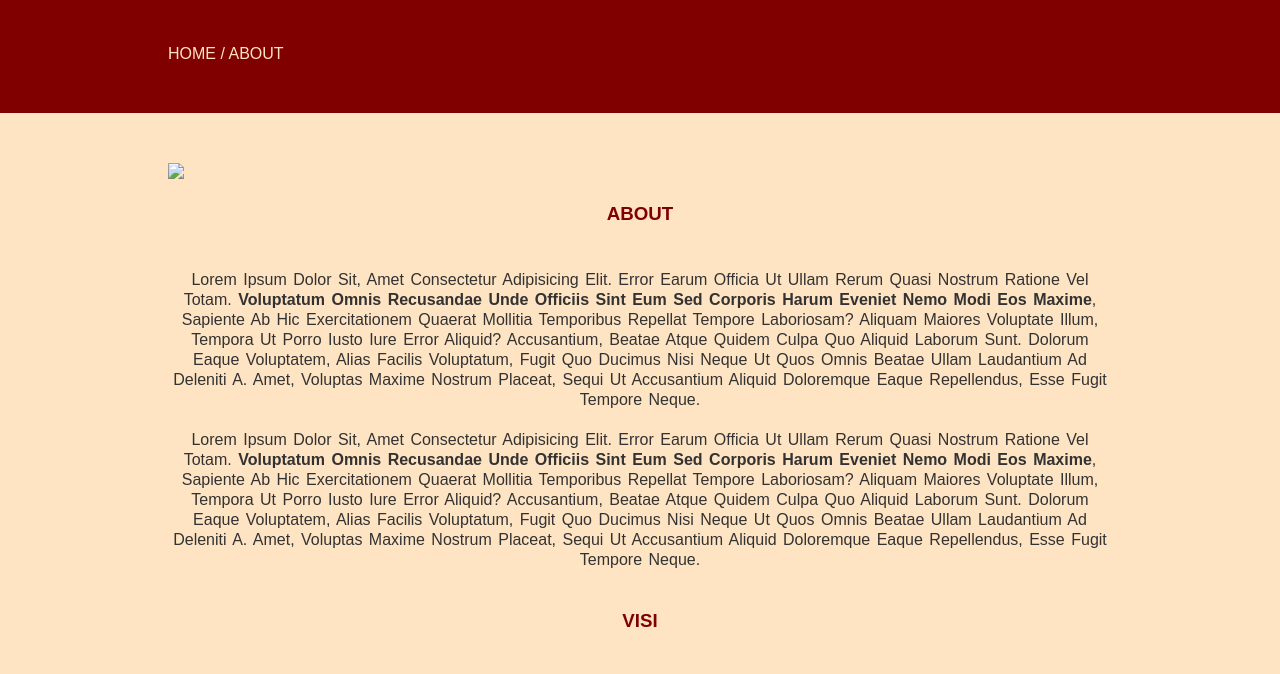
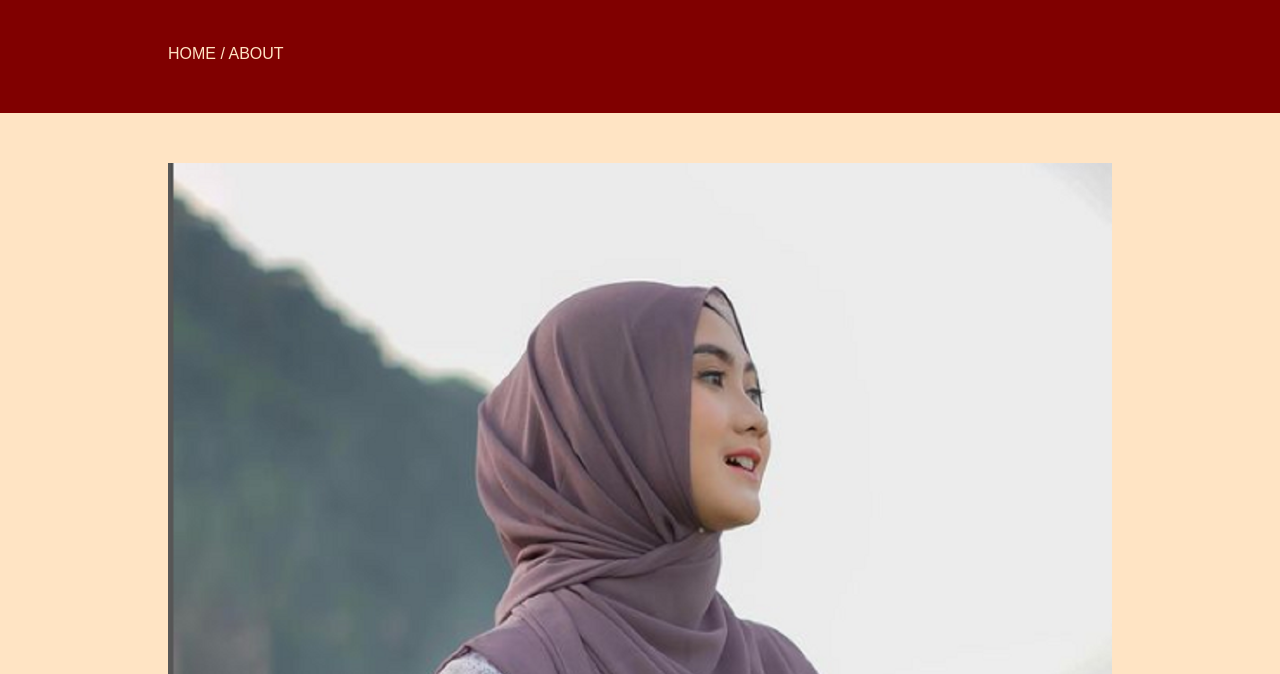
Before and after one commit to zalzdarkent/portofolio, a plain HTML site: page about.html in a window 1280 px wide. Shown: the part 111-785 px from the top of the page. Drawn offline with nearby package versions, Linux system fonts and the light colour scheme.

Commit message:
Update about.html

```diff
--- a/about.html
+++ b/about.html
@@ -46,7 +46,7 @@
 
     <section class="about">
         <div class="container">
-            <img src="img/nindy 13.png" width="100%">
+            <img src="nindy 13.png" width="100%">
             <h3>about</h3>
             <p>Lorem ipsum dolor sit, amet consectetur adipisicing elit. Error earum officia ut ullam rerum quasi nostrum ratione vel totam.<strong> Voluptatum omnis recusandae unde officiis sint eum sed corporis harum eveniet nemo modi eos maxime</strong>, sapiente ab hic exercitationem quaerat mollitia temporibus repellat tempore laboriosam? Aliquam maiores voluptate illum, tempora ut porro iusto iure error aliquid? Accusantium, beatae atque quidem culpa quo aliquid laborum sunt. Dolorum eaque voluptatem, alias facilis voluptatum, fugit quo ducimus nisi neque ut quos omnis beatae ullam laudantium ad deleniti a. Amet, voluptas maxime nostrum placeat, sequi ut accusantium aliquid doloremque eaque repellendus, esse fugit tempore neque.</p>
             <p>Lorem ipsum dolor sit, amet consectetur adipisicing elit. Error earum officia ut ullam rerum quasi nostrum ratione vel totam.<strong> Voluptatum omnis recusandae unde officiis sint eum sed corporis harum eveniet nemo modi eos maxime</strong>, sapiente ab hic exercitationem quaerat mollitia temporibus repellat tempore laboriosam? Aliquam maiores voluptate illum, tempora ut porro iusto iure error aliquid? Accusantium, beatae atque quidem culpa quo aliquid laborum sunt. Dolorum eaque voluptatem, alias facilis voluptatum, fugit quo ducimus nisi neque ut quos omnis beatae ullam laudantium ad deleniti a. Amet, voluptas maxime nostrum placeat, sequi ut accusantium aliquid doloremque eaque repellendus, esse fugit tempore neque.</p>
```
